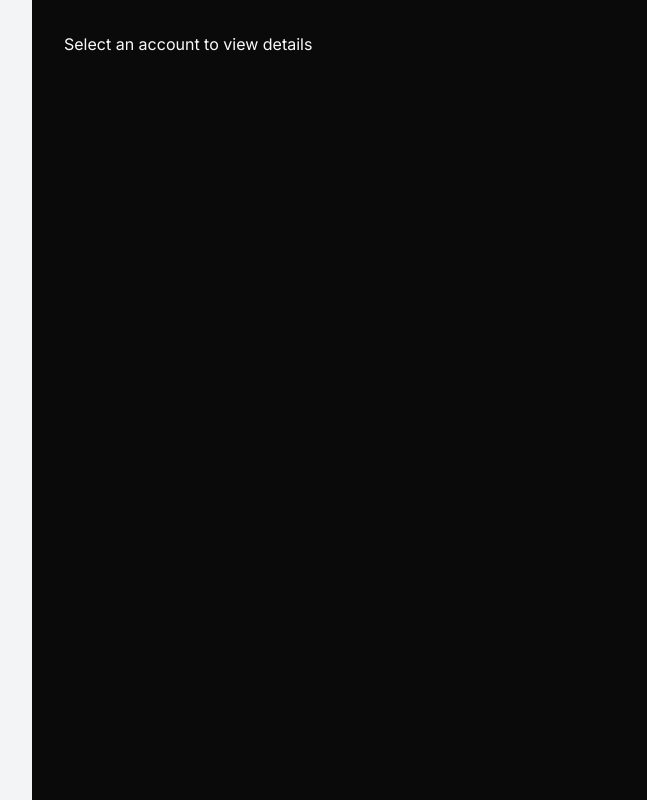
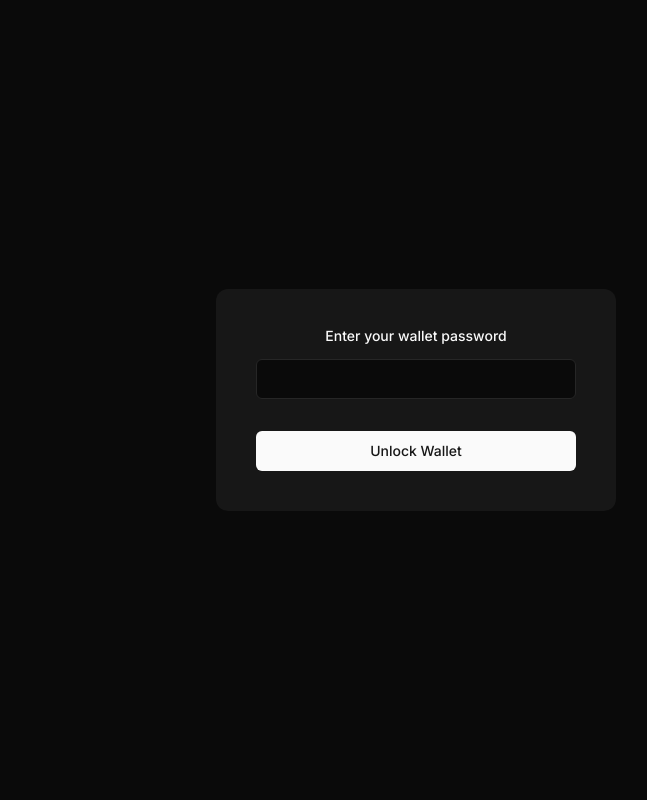
Before and after one commit to nihar-hegde/wallet, a Next.js app: page /dashboard in a window 1280 px wide. Shown: the whole page, without its empty margins (224-871 px from the left). Built offline with nearby package versions, Linux system fonts and the light colour scheme.

Commit message:
minor adjustments

```diff
--- a/src/app/dashboard/page.tsx
+++ b/src/app/dashboard/page.tsx
@@ -1,7 +1,20 @@
+"use client";
+import { PasswordVerification } from "@/components/Onboarding/PasswordConfirm";
 import { Dashboard } from "@/components/Shared/Dashboard";
-import React from "react";
+import React, { useState } from "react";
 
 const DashboardPage = () => {
+  const [isUnlocked, setIsUnlocked] = useState(false);
+
+  if (!isUnlocked) {
+    return (
+      <div className="h-screen flex justify-center items-center">
+        <div className="bg-neutral-900 p-10 rounded-xl w-[400px]">
+          <PasswordVerification onSuccess={() => setIsUnlocked(true)} />
+        </div>
+      </div>
+    );
+  }
   return (
     <div>
       <Dashboard />
--- a/src/components/Onboarding/Pages/CreatePasswordPage.tsx
+++ b/src/components/Onboarding/Pages/CreatePasswordPage.tsx
@@ -9,6 +9,7 @@ import React, { useState } from "react";
 import { useRecoilState, useRecoilValue, useSetRecoilState } from "recoil";
 import { useRouter } from "next/navigation";
 import { walletUtils } from "@/lib/solana-utils/solana-wallet-utils";
+import { Loader } from "lucide-react";
 
 export const CreatePasswordPage = () => {
   const [password, setPassword] = useState("");
@@ -86,7 +87,7 @@ export const CreatePasswordPage = () => {
           </div>
           {error && <p className="text-red-500 text-sm">{error}</p>}
           <Button type="submit" className="w-96">
-            Create Password
+            {loading ? <Loader className="animate-spin" /> : "Create Password"}
           </Button>
         </form>
       </div>
--- a/src/components/Onboarding/PasswordConfirm.tsx
+++ b/src/components/Onboarding/PasswordConfirm.tsx
@@ -1,8 +1,8 @@
-import { walletUtils } from "@/lib/solana-utils/solana-wallet-utils";
 import React, { useState } from "react";
 import { Input } from "../ui/input";
 import { Label } from "../ui/label";
 import { Button } from "../ui/button";
+import { passwordManager } from "@/lib/solana-utils/password-manager-utils";
 
 interface PasswordVerificationProps {
   onSuccess: (password: string) => void;
@@ -17,9 +17,9 @@ export const PasswordVerification: React.FC<PasswordVerificationProps> = ({
   const handleSubmit = async (e: React.FormEvent<HTMLFormElement>) => {
     e.preventDefault();
     try {
-      const isValid = await walletUtils.verifyPassword(password);
+      const isValid = await passwordManager.verifyPassword(password);
       if (isValid) {
-        onSuccess(password); // Pass the password to onSuccess
+        onSuccess(password);
       } else {
         setError("Invalid password");
       }
--- a/src/components/Shared/Dashboard.tsx
+++ b/src/components/Shared/Dashboard.tsx
@@ -1,3 +1,4 @@
+"use client";
 // components/Dashboard.tsx
 import React, { useState, useEffect } from "react";
 import { walletUtils } from "@/lib/solana-utils/solana-wallet-utils";
--- a/src/components/Shared/Sidebar.tsx
+++ b/src/components/Shared/Sidebar.tsx
@@ -13,13 +13,13 @@ interface SidebarProps {
 
 const Sidebar: React.FC<SidebarProps> = ({ accounts, onSelectAccount }) => {
   return (
-    <div className="w-64 bg-gray-100 h-screen p-4">
+    <div className="w-64  h-screen p-4">
       <h2 className="text-xl font-bold mb-4">Accounts</h2>
       <ul>
         {accounts.map((account) => (
           <li
             key={account.publicKey}
-            className="cursor-pointer hover:bg-gray-200 p-2 rounded"
+            className="cursor-pointer  p-2 rounded"
             onClick={() => onSelectAccount(account.publicKey)}
           >
             {account.name}
--- a/src/lib/solana-utils/encrypt-decrypt-utils.ts
+++ b/src/lib/solana-utils/encrypt-decrypt-utils.ts
@@ -27,7 +27,7 @@ export const cryptoUtils = {
   },
 
   async encrypt(data: string, password: string): Promise<string> {
-    const salt = window.crypto.getRandomValues(new Uint8Array(16)); // Changed to 16 bytes
+    const salt = window.crypto.getRandomValues(new Uint8Array(16));
     const key = await this.deriveKey(password, salt);
     const enc = new TextEncoder();
     const iv = window.crypto.getRandomValues(new Uint8Array(12));
--- a/src/lib/solana-utils/solana-wallet-utils.ts
+++ b/src/lib/solana-utils/solana-wallet-utils.ts
@@ -3,7 +3,6 @@ import { cryptoUtils } from "./encrypt-decrypt-utils";
 import { browserStorage } from "./storage-utils";
 import * as bip39 from "bip39";
 import { derivePath } from "ed25519-hd-key";
-import { generateRecoveryPhrase } from "./solana-utils";
 import { passwordManager } from "./password-manager-utils";
 
 export const walletUtils = {
```
